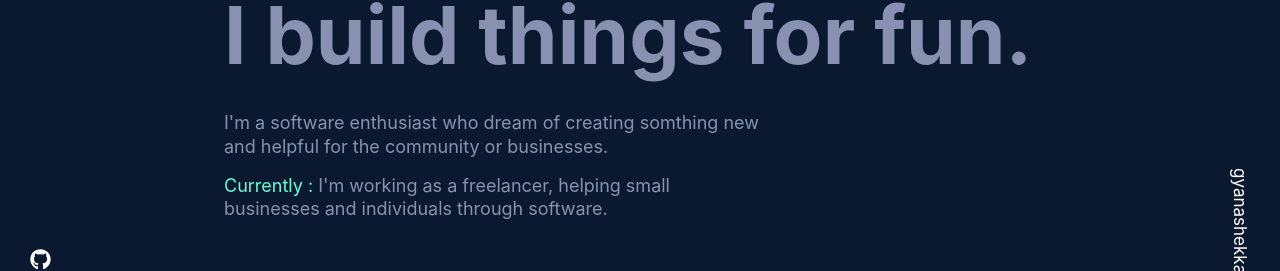
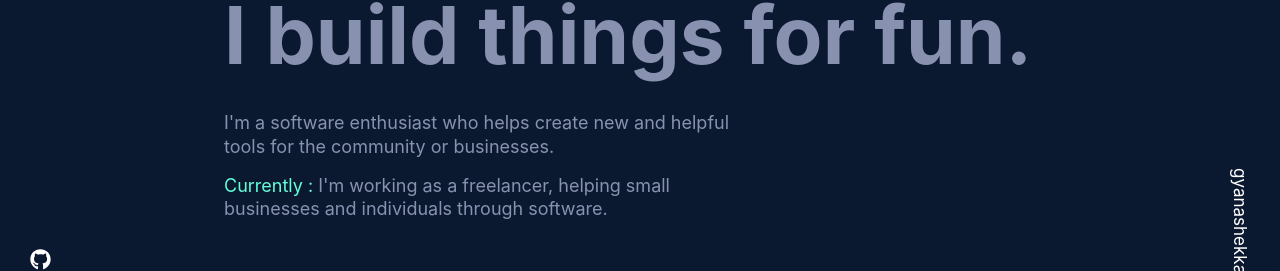
Before and after one commit to gyanAsh/personal-website, a React (Create React App) app: page / in a window 1280 px wide. Shown: the part 284-555 px from the top of the page. Built offline with nearby package versions, Linux system fonts and the light colour scheme.

Commit message:
New text added in the front page of the application

```diff
--- a/src/Components/Pages/Home/Home.js
+++ b/src/Components/Pages/Home/Home.js
@@ -11,7 +11,7 @@ const Home = ({createPanelsRefs}) => {
         <br />
         <h2>I build things for fun.</h2>
       </h1>
-      <p>I'm a software enthusiast who dream of creating somthing new and helpful for the community or businesses.
+      <p>I'm a software enthusiast who helps create new and helpful tools for the community or businesses.
           <br />
           <div><span>Currently : </span>
         I'm working as a freelancer, helping small businesses and individuals through software.</div>
```
